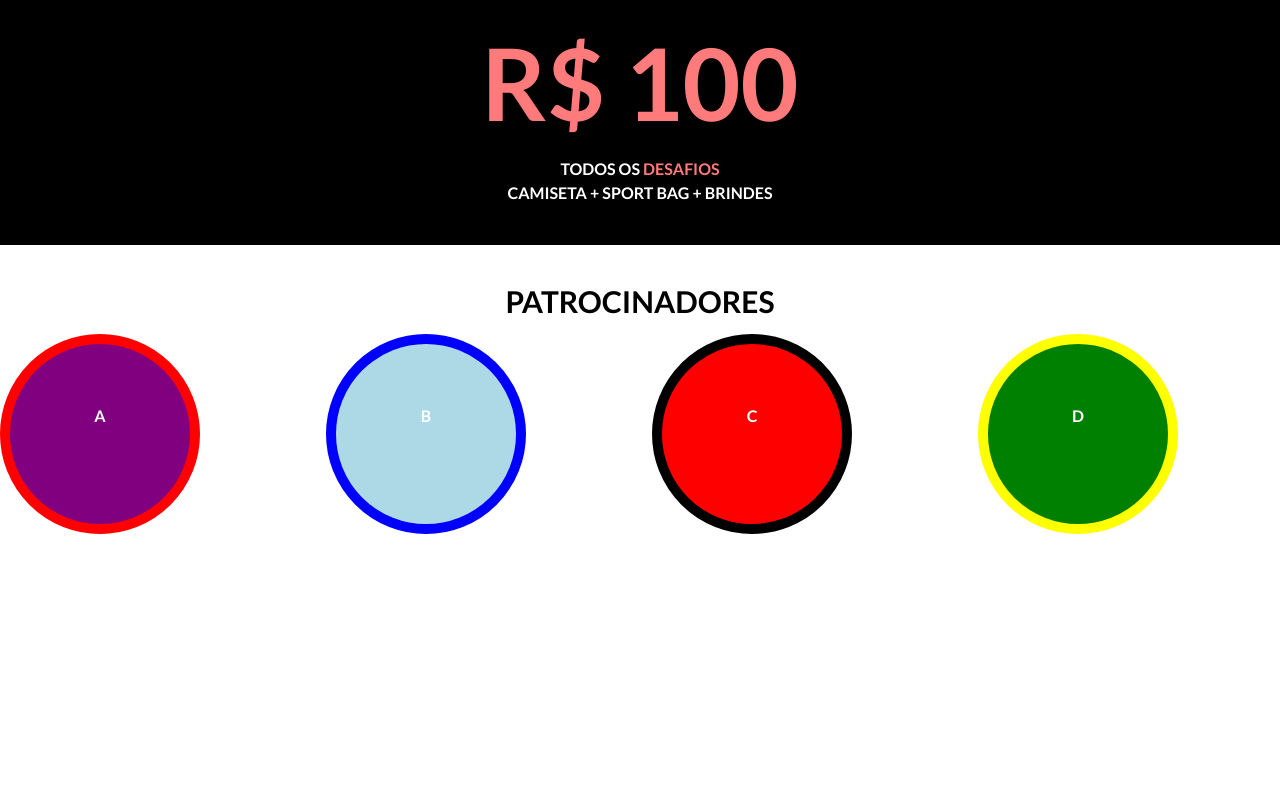
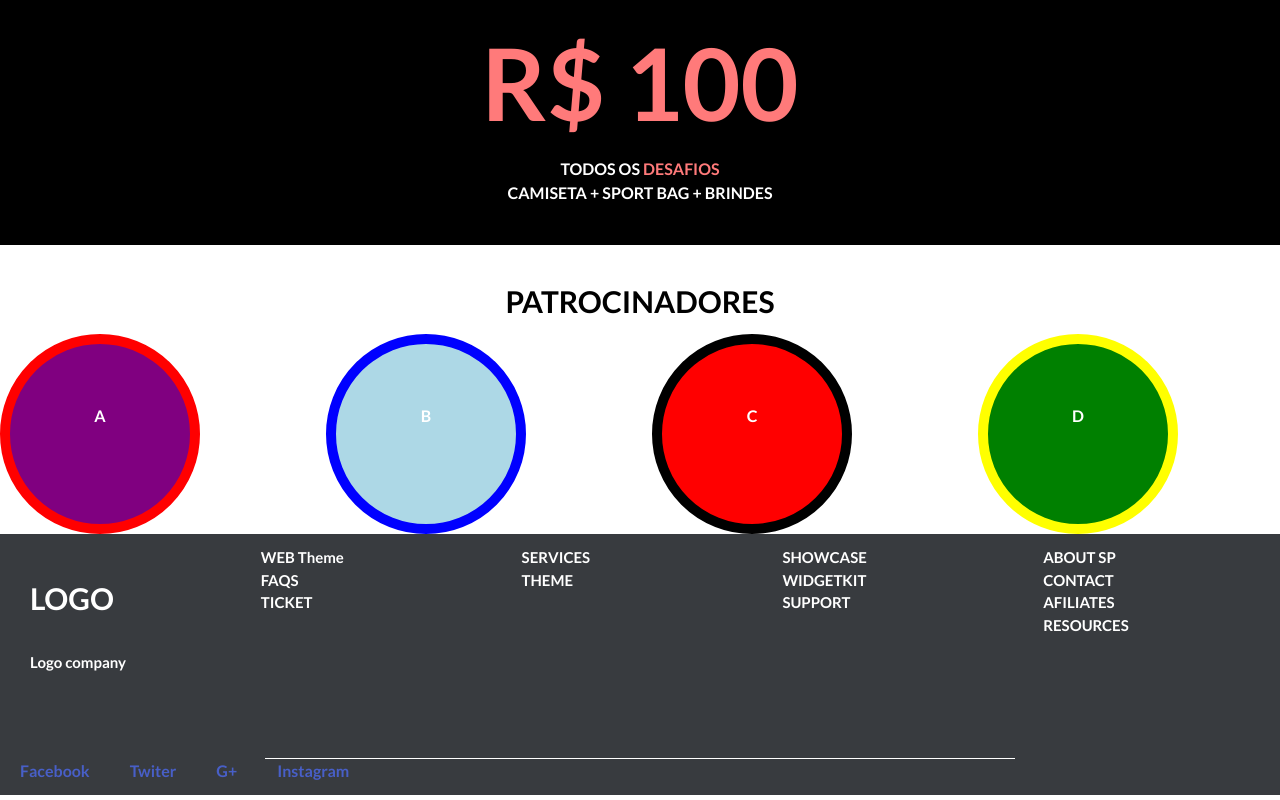
Before and after one commit to matheusBulb/estudoAngular, an Angular app in the folder primeiro-estudo/: page / in a window 1280 px wide. Shown: the part 1672-2472 px from the top of the page. Before the commit the page ends 2218 px from the top, so only its background shows below. Built offline with nearby package versions, Linux system fonts and the light colour scheme.

Commit message:
n acabei

```diff
--- a/primeiro-estudo/src/app/index/index.component.html
+++ b/primeiro-estudo/src/app/index/index.component.html
@@ -76,3 +76,45 @@
        </div>
 
 </section>
+
+<footer style="background-color:#383b3f;">
+    <div class="columns">
+        <div class="column">
+            <div class="footer-logo">LOGO</div>
+            <div class="slogan-footer">Logo company</div>
+        </div>
+
+        <div class="column">
+            <div class="info-footer">WEB Theme</div>
+            <div class="info-footer">FAQS</div>
+            <div class="info-footer">TICKET</div>
+        </div>
+        <div class="column">
+            <div class="info-footer">SERVICES</div>
+            <div class="info-footer">THEME</div>
+        </div>
+        <div class="column">
+            <div class="info-footer">SHOWCASE</div>
+            <div class="info-footer">WIDGETKIT</div>
+            <div class="info-footer">SUPPORT</div>
+        </div>
+        <div class="column">
+                <div class="info-footer">ABOUT SP</div>
+                <div class="info-footer">CONTACT</div>
+                <div class="info-footer">AFILIATES</div>
+                <div class="info-footer">RESOURCES</div>
+        </div>
+        </div>
+
+        <div class="linha"></div>
+        <div class="columns">
+            <div class="column">
+                <div class="footer-midia-container">
+                    <a class="footer-midia">Facebook</a>
+                    <a class="footer-midia">Twiter</a>
+                    <a class="footer-midia">G+</a>
+                    <a class="footer-midia">Instagram</a>
+                </div>
+        </div>
+        </div>
+</footer>
--- a/primeiro-estudo/src/sass/styles.scss
+++ b/primeiro-estudo/src/sass/styles.scss
@@ -100,3 +100,44 @@ body{
     text-align: center;
 
 }
+
+
+.footer-logo{
+    font-size: 30px;
+    font-weight: 600;
+    text-align: left;
+    color: white;
+    padding-top: 50px;
+    padding: 30px;
+}
+
+.slogan-footer{
+    font-size: 15px;
+    font-weight: 600;
+    text-align: left;
+    color: white;
+    padding-left: 30px;
+}
+
+.info-footer{
+    font-size: 15px;
+    font-weight: 600;
+    text-align: left;
+    color: white;
+
+}
+
+.linha{
+    margin: auto;
+    width: 750px;
+    border-bottom: 1px solid;
+    color: #fff;
+    height: auto;
+    padding: 30px;
+}
+
+.footer-midia{
+    font-weight: 600;
+    padding: 20px;
+    align:center;
+}
```
